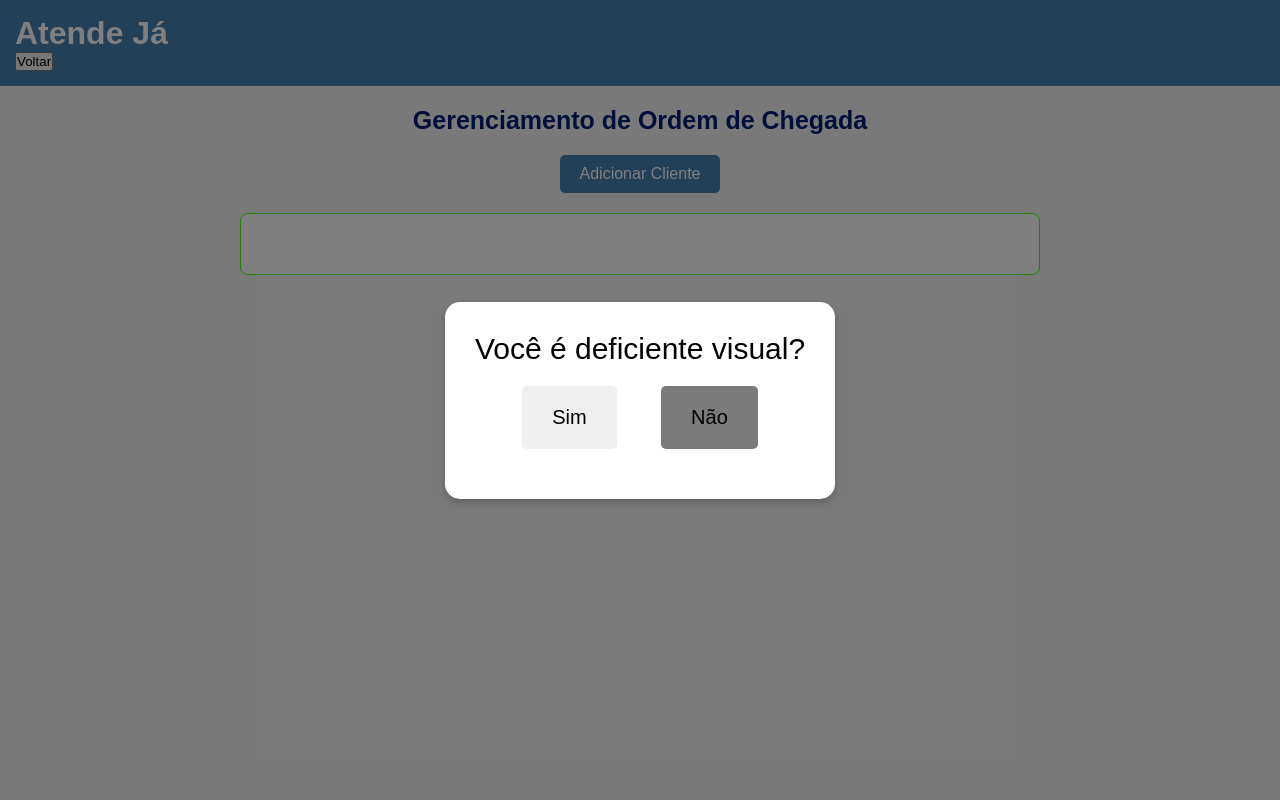
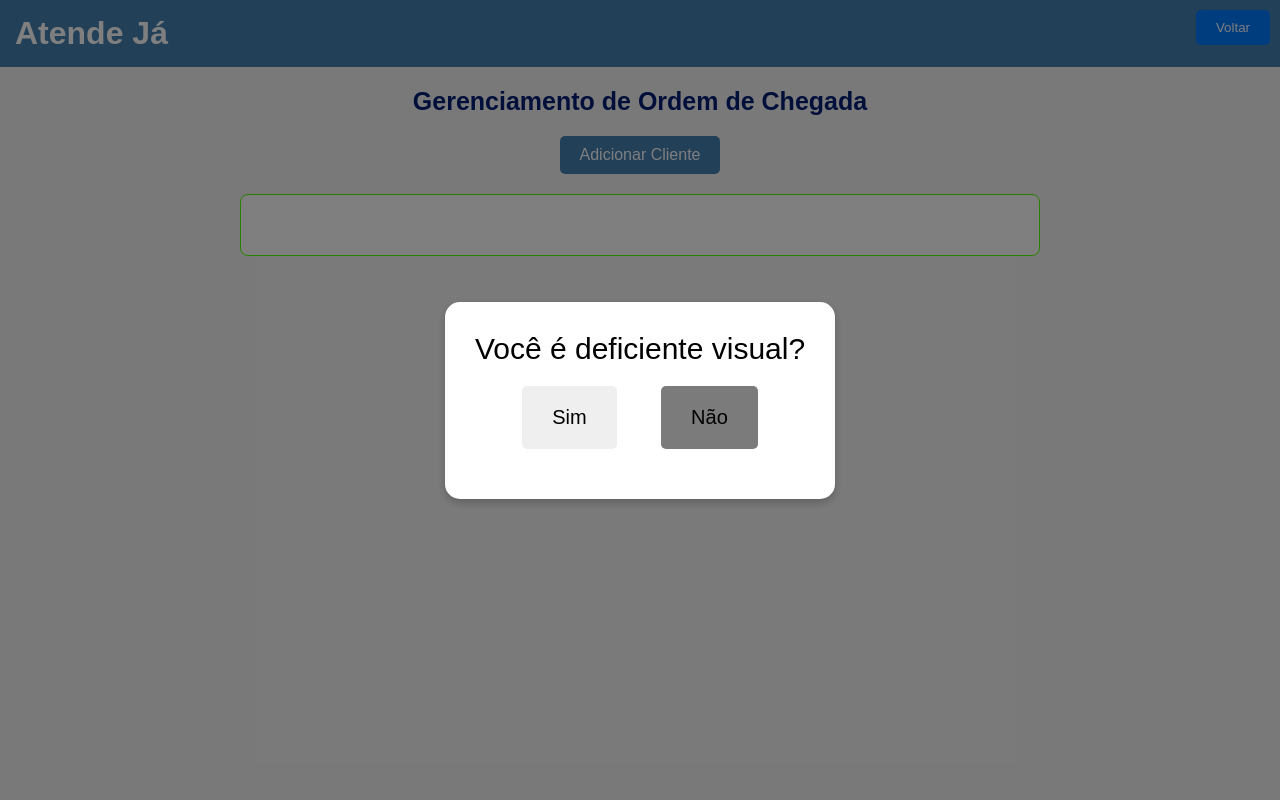
Before and after one commit to gabriellafb/projeto-guiche, a Flask app: template frontend/templates/gerenciador.html in a window 1280 px wide. Run offline with Flask 3, Linux system fonts and the light colour scheme; the template is opened without the code that fills it, so the values that code supplies are empty.

Commit message:
adicionando css do botão voltar no canto correto

```diff
--- a/frontend/static/gerenciador.css
+++ b/frontend/static/gerenciador.css
@@ -139,3 +139,15 @@ h1 {
 .font-large .header-section button {
     padding: 20px 40px;
 }
+
+.back-button {
+    position: absolute;
+    top: 10px;
+    right: 10px;
+    padding: 10px 20px;
+    background-color: #007bff;
+    color: white;
+    border: none;
+    border-radius: 5px;
+    cursor: pointer;
+}
```
